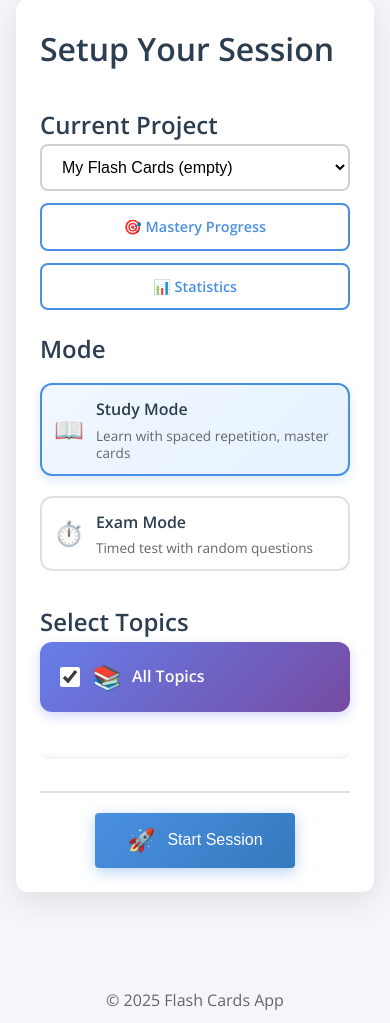
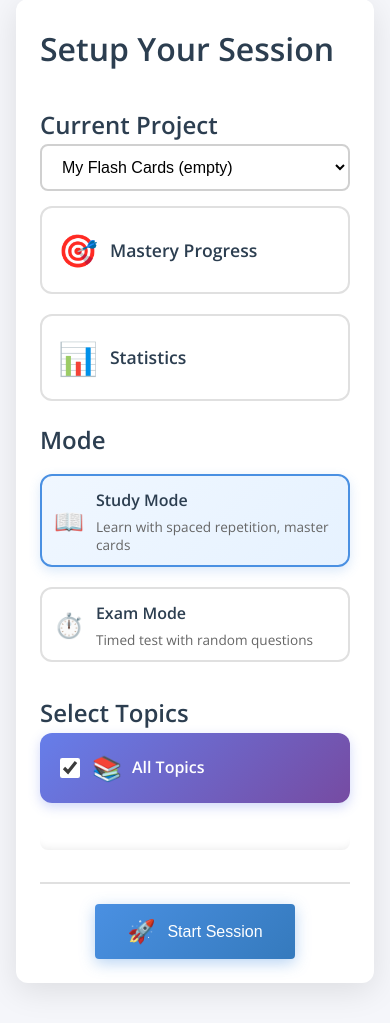
Before and after one commit to dstainton/transcript-flash-cards, a Flask app: page /start in a window 390 px wide. Shown: the part 165-1188 px from the top of the page. Run offline with Flask 3, Linux system fonts and the light colour scheme; some libraries are stand-ins or nearby versions.

Commit message:
[UI] Match Mastery/Statistics button style to Mode buttons
- Updated project-link styling to match mode-label card design - Changed to grid layout with 20px gap matching mode selector - Icon and text separated with larger icon (2rem) - Same padding (16px), border (2px), and border-radius (12px) - Consistent hover effects (translateY -2px, shadow) - Gray borders by default, blue on hover - Responsive: stacks to single column on mobile

```diff
--- a/static/style.css
+++ b/static/style.css
@@ -1065,34 +1065,40 @@ footer {
 }
 
 .project-quick-links {
-    display: flex;
+    display: grid;
+    grid-template-columns: 1fr 1fr;
+    gap: 20px;
+    margin-top: 15px;
+}
+
+.project-link {
+    display: flex;
+    align-items: center;
     gap: 12px;
-    margin-top: 12px;
-}
-
-.project-link {
-    flex: 1;
-    padding: 10px 16px;
+    padding: 16px;
+    border: 2px solid #e0e0e0;
+    border-radius: 12px;
+    text-decoration: none;
+    transition: all 0.3s ease;
     background: white;
-    color: #4a90e2;
-    text-decoration: none;
-    border: 2px solid #4a90e2;
-    border-radius: 8px;
-    font-weight: 600;
-    font-size: 0.9rem;
-    text-align: center;
-    transition: all 0.2s ease;
-    display: inline-flex;
-    align-items: center;
-    justify-content: center;
-    gap: 6px;
+    box-sizing: border-box;
 }
 
 .project-link:hover {
-    background: #4a90e2;
-    color: white;
-    transform: translateY(-1px);
-    box-shadow: 0 4px 8px rgba(74, 144, 226, 0.3);
+    border-color: #4a90e2;
+    transform: translateY(-2px);
+    box-shadow: 0 4px 12px rgba(74, 144, 226, 0.15);
+}
+
+.project-link-icon {
+    font-size: 2rem;
+    flex-shrink: 0;
+}
+
+.project-link-text {
+    font-weight: 600;
+    font-size: 1.1rem;
+    color: #2c3e50;
 }
 
 /* Mode Selector */
@@ -1565,7 +1571,7 @@ footer {
     }
 
     .project-quick-links {
-        flex-direction: column;
+        grid-template-columns: 1fr;
     }
 
     .mode-selector {
--- a/templates/start.html
+++ b/templates/start.html
@@ -23,10 +23,12 @@
             </select>
             <div class="project-quick-links">
                 <a href="{{ url_for('mastery') }}" class="project-link">
-                    🎯 Mastery Progress
+                    <span class="project-link-icon">🎯</span>
+                    <span class="project-link-text">Mastery Progress</span>
                 </a>
                 <a href="{{ url_for('stats') }}" class="project-link">
-                    📊 Statistics
+                    <span class="project-link-icon">📊</span>
+                    <span class="project-link-text">Statistics</span>
                 </a>
             </div>
         </div>
```
